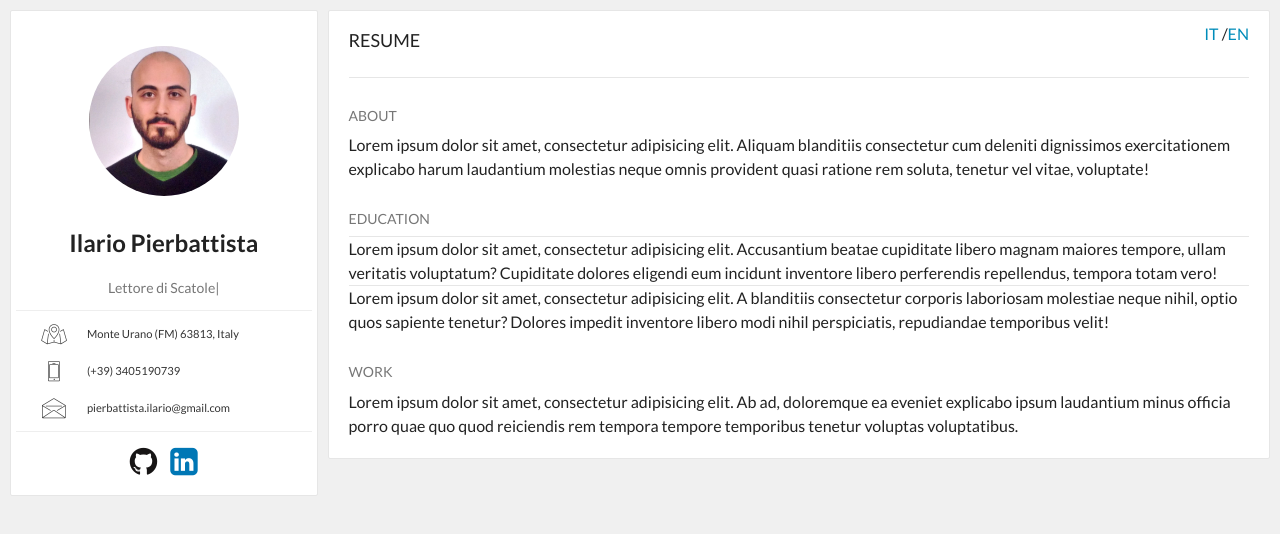
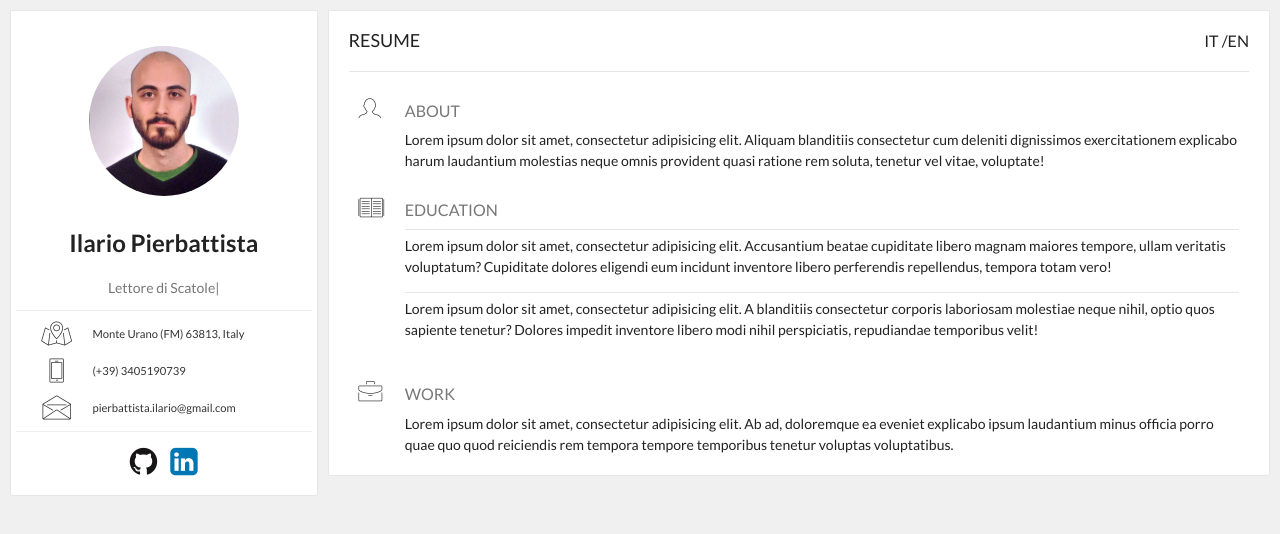
Before and after one commit to ilario-pierbattista/ilario-pierbattista.github.io, a website: page index.html in a window 1280 px wide. Drawn offline with Linux system fonts and the light colour scheme; files whose address does not match are found by name.

Commit message:
new icons

```diff
--- a/index.html
+++ b/index.html
@@ -66,32 +66,44 @@
 
             <section>
                 <div class="cvsection">
+                    <div class="icon"><span class="icomoon-profile-male"></span></div>
+                    <div class="info">
                         <div class="title">ABOUT</div>
                         Lorem ipsum dolor sit amet, consectetur adipisicing elit. Aliquam blanditiis consectetur cum
                         deleniti
-                    dignissimos exercitationem explicabo harum laudantium molestias neque omnis provident quasi ratione
+                        dignissimos exercitationem explicabo harum laudantium molestias neque omnis provident quasi
+                        ratione
                         rem
                         soluta,
                         tenetur vel vitae, voluptate!
                     </div>
+                </div>
 
                 <div class="cvsection">
+                    <div class="icon"><span class="icomoon-book-open"></span></div>
+                    <div class="info">
                         <div class="title">EDUCATION</div>
                         <div class="cventry">
-                        Lorem ipsum dolor sit amet, consectetur adipisicing elit. Accusantium beatae cupiditate libero
+                            Lorem ipsum dolor sit amet, consectetur adipisicing elit. Accusantium beatae cupiditate
+                            libero
                             magnam
-                        maiores tempore, ullam veritatis voluptatum? Cupiditate dolores eligendi eum incidunt inventore
+                            maiores tempore, ullam veritatis voluptatum? Cupiditate dolores eligendi eum incidunt
+                            inventore
                             libero
                             perferendis repellendus, tempora totam vero!
                         </div>
                         <div class="cventry">
                             Lorem ipsum dolor sit amet, consectetur adipisicing elit. A blanditiis consectetur corporis
-                        laboriosam molestiae neque nihil, optio quos sapiente tenetur? Dolores impedit inventore libero
+                            laboriosam molestiae neque nihil, optio quos sapiente tenetur? Dolores impedit inventore
+                            libero
                             modi nihil perspiciatis, repudiandae temporibus velit!
+                        </div>
                     </div>
                 </div>
 
                 <div class="cvsection">
+                    <div class="icon"><span class="icomoon-briefcase"></span></div>
+                    <div class="info">
                         <div class="title">WORK</div>
                         Lorem ipsum dolor sit amet, consectetur adipisicing elit. Ab ad, doloremque ea eveniet explicabo
                         ipsum
@@ -99,6 +111,7 @@
                         voluptas
                         voluptatibus.
                     </div>
+                </div>
             </section>
         </div>
     </div>
--- a/scss/app.scss
+++ b/scss/app.scss
@@ -4,8 +4,6 @@
 @import "icomoon/icomoon";
 @import "vars";
 @import "icons";
-
-
 
 body {
   background-color: $body-bg-color;
@@ -21,6 +19,18 @@ hr {
   border-top: 1px solid $card-border-color;
   margin: 10px 0;
   height: 0;
+}
+
+a {
+  color: inherit;
+  text-decoration: none;
+  background-color: transparent;
+  border-bottom: 1px solid rgba($detail-text-color, 0);
+  transition: border 500ms ease;
+  &:hover {
+    color: inherit;
+    border-bottom: 1px solid rgba($detail-text-color, 1);
+  }
 }
 
 .main {
@@ -63,12 +73,13 @@ header {
 
 .subheader {
   @extend .header;
-  font-size: 14px;
+  font-size: 16px;
   color: $subheader-color;
 }
 
 #language-selector {
   display: inline-block;
+  margin: auto 0;
 
   li {
     display: inline;
@@ -135,25 +146,13 @@ header {
 
       .icon {
         @extend ._cell, .text-center;
-        font-size: 20px;
+        font-size: 24px;
         padding: 0 10px;
-        font-family: icomoon;
+        font-family: icomoon, sans-serif;
       }
 
       .info {
         @extend ._cell;
-
-        // @TODO magari spostare sopra
-        a {
-          color: inherit;
-          text-decoration: none;
-          background-color: transparent;
-          border-bottom: 1px solid rgba($detail-text-color, 0);
-          transition: border 500ms ease;
-          &:hover {
-            border-bottom: 1px solid rgba($detail-text-color, 1);
-          }
-        }
       }
     }
   }
@@ -183,16 +182,31 @@ header {
 .content-card {
   @extend .card;
   padding: 10px 20px;
+  display: table;
 
   .cvsection {
-    padding: 10px 0;
+    display: table-row;
 
-    .title {
-      @extend .subheader;
+    .icon {
+      display: table-cell;
+      padding: 10px 10px;
+      font-size: 20px;
     }
 
-    .cventry {
-      border-top: 1px solid $card-border-color;
+    .info {
+      display: table-cell;
+      font-size: 14px;
+      padding: 10px 10px;
+
+      .title {
+        @extend .subheader;
+      }
+
+      .cventry {
+        border-top: 1px solid $card-border-color;
+        padding: 5px 0 0;
+        margin-bottom: 15px;
+      }
     }
   }
 }
--- a/scss/icomoon/_icomoon.scss
+++ b/scss/icomoon/_icomoon.scss
@@ -2,11 +2,11 @@
 
 @font-face {
   font-family: 'icomoon';
-  src:  url('#{$icomoon-font-path}/icomoon.eot?asjg4w');
-  src:  url('#{$icomoon-font-path}/icomoon.eot?asjg4w#iefix') format('embedded-opentype'),
-    url('#{$icomoon-font-path}/icomoon.ttf?asjg4w') format('truetype'),
-    url('#{$icomoon-font-path}/icomoon.woff?asjg4w') format('woff'),
-    url('#{$icomoon-font-path}/icomoon.svg?asjg4w#icomoon') format('svg');
+  src:  url('#{$icomoon-font-path}/icomoon.eot?wsaigx');
+  src:  url('#{$icomoon-font-path}/icomoon.eot?wsaigx#iefix') format('embedded-opentype'),
+    url('#{$icomoon-font-path}/icomoon.ttf?wsaigx') format('truetype'),
+    url('#{$icomoon-font-path}/icomoon.woff?wsaigx') format('woff'),
+    url('#{$icomoon-font-path}/icomoon.svg?wsaigx#icomoon') format('svg');
   font-weight: normal;
   font-style: normal;
 }
@@ -31,6 +31,21 @@
     content: $icomoon-phone;
   }
 }
+.icomoon-book-open {
+  &:before {
+    content: $icomoon-book-open;
+  }
+}
+.icomoon-briefcase {
+  &:before {
+    content: $icomoon-briefcase;
+  }
+}
+.icomoon-trophy {
+  &:before {
+    content: $icomoon-trophy;
+  }
+}
 .icomoon-map {
   &:before {
     content: $icomoon-map;
@@ -41,3 +56,28 @@
     content: $icomoon-envelope;
   }
 }
+.icomoon-telescope {
+  &:before {
+    content: $icomoon-telescope;
+  }
+}
+.icomoon-attachment {
+  &:before {
+    content: $icomoon-attachment;
+  }
+}
+.icomoon-lightbulb {
+  &:before {
+    content: $icomoon-lightbulb;
+  }
+}
+.icomoon-profile-male {
+  &:before {
+    content: $icomoon-profile-male;
+  }
+}
+.icomoon-genius {
+  &:before {
+    content: $icomoon-genius;
+  }
+}
--- a/scss/icomoon/_variables.scss
+++ b/scss/icomoon/_variables.scss
@@ -1,5 +1,13 @@
 $icomoon-font-path: "../fonts" !default;
 
 $icomoon-phone: "\e004";
+$icomoon-book-open: "\e00b";
+$icomoon-briefcase: "\e015";
+$icomoon-trophy: "\e023";
 $icomoon-map: "\e025";
 $icomoon-envelope: "\e028";
+$icomoon-telescope: "\e02a";
+$icomoon-attachment: "\e02e";
+$icomoon-lightbulb: "\e030";
+$icomoon-profile-male: "\e040";
+$icomoon-genius: "\e046";
```
Also changed, not shown: fonts/icomoon.ttf, fonts/icomoon.woff, stylesheets/app.css, 3 other files. Lines whose indentation alone changed are shown as unchanged.
